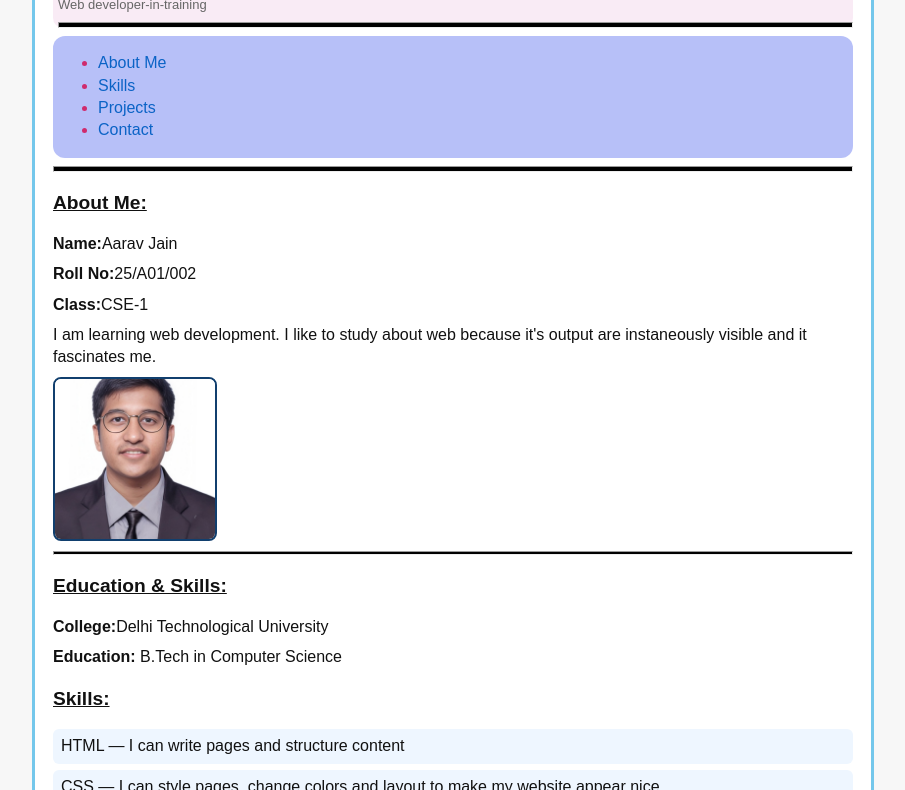
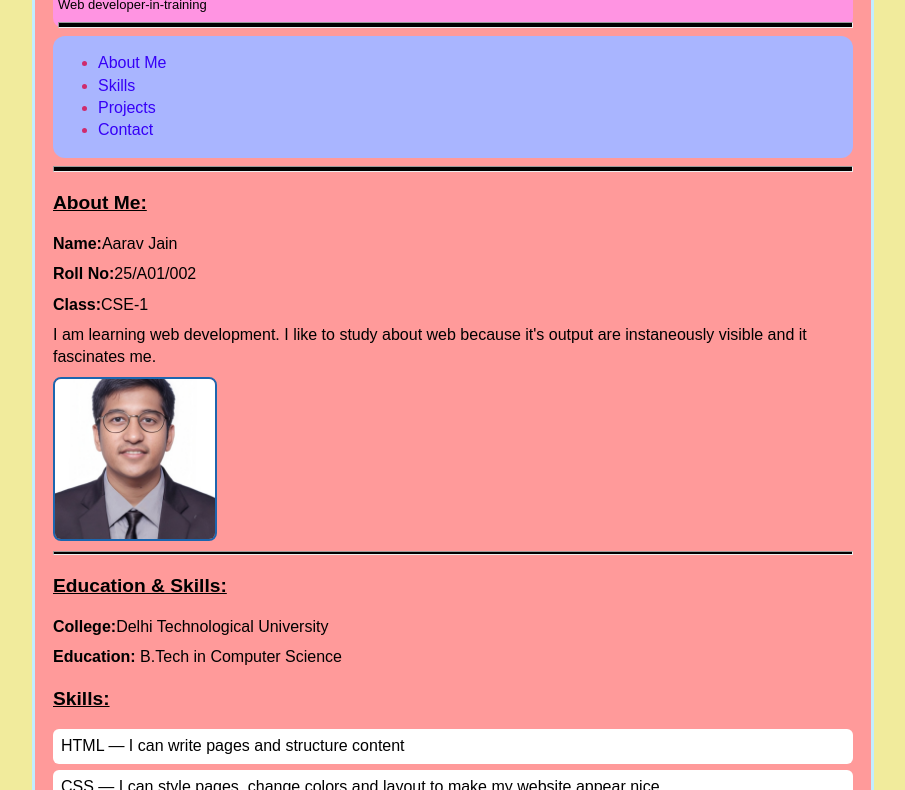
Before and after one commit to aaravjain0802-oss/portfolio, a plain HTML site: page index.html in a window 1280 px wide. Shown: the part 89-879 px from the top of the page, without its empty margins (187-1092 px from the left). Drawn offline with Linux system fonts and the light colour scheme.

Commit message:
Update portfolio styles with new color scheme

```diff
--- a/portfolio.css
+++ b/portfolio.css
@@ -1,7 +1,7 @@
 
 body {
-  background: #f7f7f7;
-  color: #111;
+  background: #f1eb9c;
+  color: #000000;
   font-family: Arial, sans-serif;
   margin: 20px;
   line-height: 1.4;
@@ -13,16 +13,16 @@ body {
   max-width: 800px;
   margin-left: auto;
   margin-right: auto;
-  background: white;
+  background: rgb(255, 154, 154);
   padding: 18px;
-  border: 3px solid #74c7eb;
-  border-top:5px solid #74c7eb ;
-  border-bottom:5px solid #74c7eb ;
+  border: 3px solid #c2edff;
+  border-top:5px solid #c4edff ;
+  border-bottom:5px solid #cff1ff ;
   border-radius: 8px;
 }
 
 #name{
-  background-color:rgba(192, 63, 158, 0.1);
+  background-color:rgb(255, 148, 226);
   padding-left: 5px;
   border-radius: 10px;
 }
@@ -30,7 +30,7 @@ body {
   padding-left: 5px;
   padding-bottom: 0.4px;
   padding-top: 0.4px;
-  background-color:rgba(77, 99, 238, 0.4);
+  background-color:rgb(169, 181, 255);
   border-radius: 12px;
 }
 
@@ -53,7 +53,7 @@ p {
   height: 160px;
   object-fit: cover;
   border-radius: 8px;
-  border: 2px solid #113f6e;
+  border: 2px solid #1c66af;
   display: block;
   margin-bottom: 10px;
 }
@@ -64,22 +64,22 @@ p {
 }
 
 .skills li {
-  background: #eef6ff;
+  background: #ffffff;
   padding: 6px 8px;
   margin: 6px 0;
   border-radius: 6px;
 }
 
 .project {
-  border: 1px solid #eee;
+  border: 1px solid #fefefe;
   padding: 10px;
   margin: 8px 0;
   border-radius: 6px;
-  background: #fafafa;
+  background: #aab5ff;
 }
 
 a {
-  color: #0b63c6;
+  color: #3600f7;
   text-decoration: none;
 }
 
@@ -89,14 +89,14 @@ a:hover {
 
 .small {
   font-size: 13px;
-  color: #666;
+  color: #000000;
 }
 #contact{
-  border: 2px solid black;
+  border: 2px solid rgb(163, 255, 255);
   padding-left: 5px;
-  background-color: rgba(236, 138, 138,0.4);
+  background-color: rgb(255, 126, 126);
   border-radius: 10px;
-  color: brown;
+  color: rgb(0, 0, 0);
 }
 #number:hover{
   text-decoration: underline;
```
